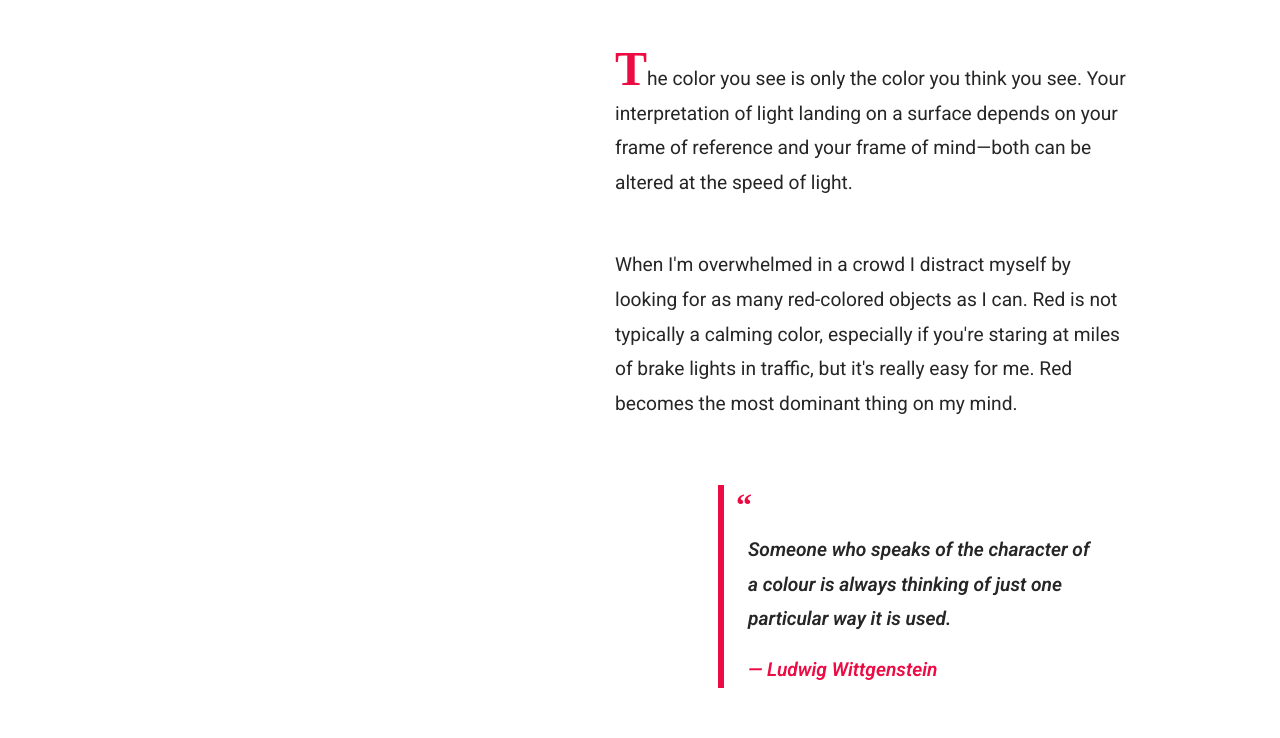
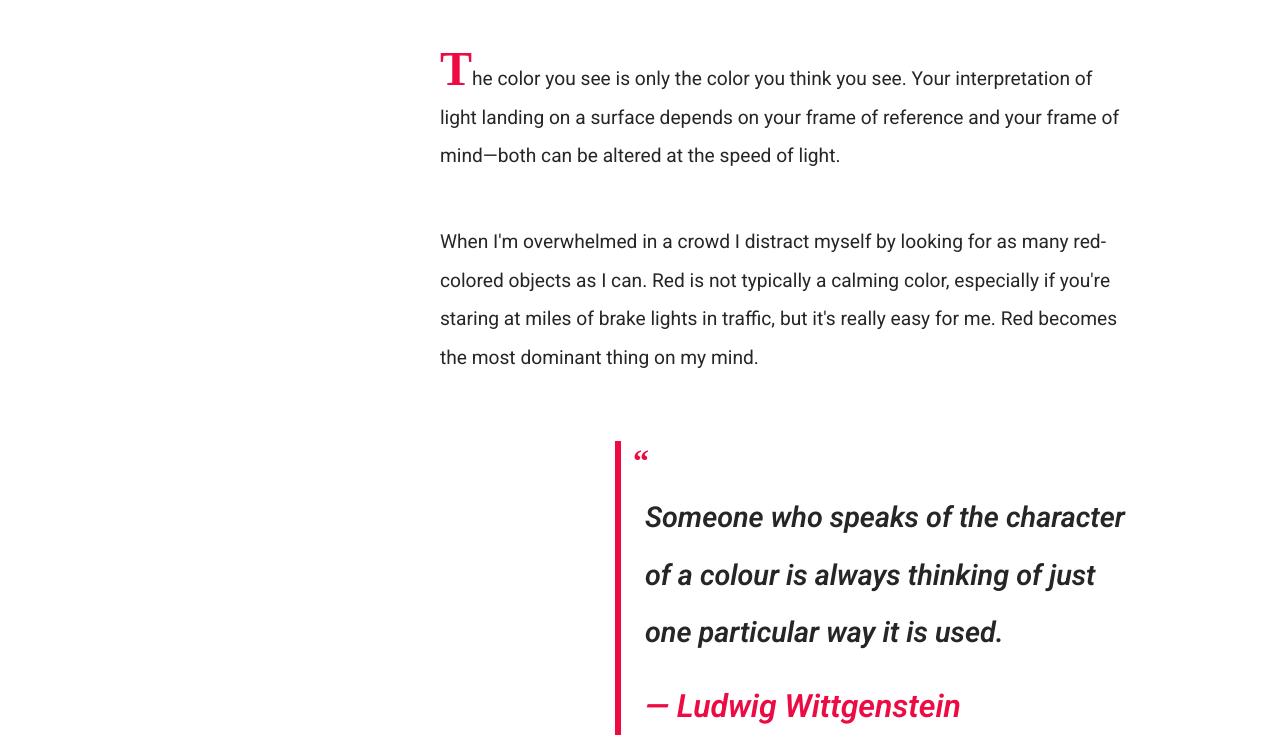
Before and after one commit to chareeselam/manuscript, a plain HTML site: page index.html in a window 1280 px wide. Shown: the part 1118-1856 px from the top of the page. Drawn offline with Linux system fonts and the light colour scheme; a web font is replaced by a local one.

Commit message:
Updated styles + simplified CSS

```diff
--- a/index.html
+++ b/index.html
@@ -116,7 +116,7 @@
 							<span class="outline yellow">the Eye</span>
 						</h2>
 						<p class="drop-cap">Our perceptions of people or objects in photographs change dramatically from black and white to color. If I see myself in a black and white photo, I am far less critical about my polychromatic flaws because they're filtered out. And if I see a colorized photograph of a historical figure or event, I'm surprised by how real they&nbsp;seem.</p>
-						<p>With the invention of movable type, the colorful heraldic language for coats of arms, was transferred into a <a href="https://en.wikipedia.org/wiki/Hatching_(heraldry)#Conventional_system" class="yellow">one-color hatching system</a> for books, wax seals, and coins. The graphic design duo <a href="http://www.dextersinister.org/index.html?id=35" class="yellow">Dexter Sinister</a> tested the transference of color data to one-color hatching by converting a László Moholy-Nagy panel that he originally “painted” over the phone with a&nbsp;manufacturer.</p>
+						<p>With the invention of movable type, the colorful heraldic language for coats of arms, was transferred into a <a href="https://en.wikipedia.org/wiki/Hatching_(heraldry)#Conventional_system" >one-color hatching system</a> for books, wax seals, and coins. The graphic design duo <a href="http://www.dextersinister.org/index.html?id=35" class="yellow">Dexter Sinister</a> tested the transference of color data to one-color hatching by converting a László Moholy-Nagy panel that he originally “painted” over the phone with a&nbsp;manufacturer.</p>
 						<p>In the <a href="https://www.xrite.com/hue-test" class="yellow">Farnsworth-Munsell test</a>, in which a subject has to arrange 100 hues on a continuous gradation scale, less than sixteen percent achieve a perfect score. According to Johannes Itten, one of Albers's instructors at the Weimar Bauhaus, distinguishing the many shades of a color depends on the sensitivity of the eye and “the response threshold of the observer.” In English, we only use about thirty names for colors in daily vocabulary, and only a “trained artist can discriminate and name a great many hues,” wrote Umberto Eco in “<a href="https://www.servinglibrary.org/journal/11/the-colors-we-see" class="yellow">The&nbsp;Colors&nbsp;We&nbsp;See</a>.”</p>
 						<p>Albers believed that developing a sensitive eye for color took practice, but it doesn't come without a bit of work: Illustrator <a href="https://tamarashopsin.com/" class="yellow">Tamara Shopsin</a> writes that Albers's exercises “were hard and time-consuming”; Sillman compared his <em class="italicize-text">Interaction of Color</em> to notes from a test kitchen: “To do his exercises, you first have to gather color swatches like ingredients, splice and dice them, layer them and shift them around to test them out on your&nbsp;eyeballs.”</p>
 					</section>
@@ -128,7 +128,7 @@
 						</h2>
 						<blockquote class="blockquote blue">
 							<p>When one becomes infatuated with the seven [spectral] colors, the mind is easily&nbsp;distracted.</p>
-							<footer>— <cite><a href="https://en.wikipedia.org/wiki/Masanobu_Fukuoka" class="blue"> Masanobu Fukuoka</a>, One-Straw Revolution</cite></footer>
+							<footer>— <cite><a href="https://en.wikipedia.org/wiki/Masanobu_Fukuoka" class="blue"> Masanobu Fukuoka</a>, <span class="nowrap">One - Straw Revolution</span></cite></footer>
 						</blockquote>
 						<p class="drop-cap">One of the most important organic farmers of the twentieth century, Fukuoka believed that viewing the colors of the world with “no-mind” — a state that recognizes the insufficiency of intellectual knowledge — helps one see the color of the colorless as&nbsp;color.</p>
 						<p>A flat gray surface can come to life through its small modulations of shading, which requires a visual sensitivity to tonal differences. The act of arranging the subtle differences is like arranging lengths of sticks or consecutive numbers, according to Wittgenstein, who once asked, “To what extent can we compare black and white to yellow, red, and&nbsp;blue?”</p>
--- a/style.css
+++ b/style.css
@@ -50,9 +50,9 @@ p{
     font-family:var(--font-sans);
     color: #262626;
     font-size: 1.2rem;
-    line-height: 1.8;
+    line-height: 2;
     font-weight: 400;
-    padding-left: 50%;
+    padding-left: 33%;
     margin-block: 3rem;
 }
 
@@ -64,9 +64,6 @@ h1{
     line-height: 1;
 }
 
-/* In my previous version, I did what I did for my blockquotes: each word in "Everyday Color Theory" had it's own left border.
-
-However, the borders were overlapping and bugged me because they weren't equal lengths. I used ChatGPT to see how I could create one singular line and divide it into 3 colors. */
 .stacked-title{
     display:inline-flex;
     flex-direction:column;
@@ -190,13 +187,16 @@ a.blue{
 .outline.blue   { -webkit-text-stroke-color: var(--blue); }
 
 blockquote{
-    margin-inline: 2rem;
+    margin-inline: 0rem;
     margin-block: 4rem;
 }
 
 blockquote p{
-    max-inline-size: 60ch;
-    margin-inline: auto;
+    font-weight: 600;
+    font-size:1.8rem;
+    font-style: italic;
+    max-inline-size: 100ch;
+    margin-inline: initial;
     padding-left: 0rem;
     font-style: italic;
     font-weight: 600;
@@ -205,16 +205,17 @@ blockquote p{
 
 blockquote footer {
     line-height: 1.8;
-    font-size: 1.2rem;
+    font-size: 1rem;
+    font-family: Roboto;
+    font-weight: 600;
+    font-size:2rem;
+    font-style: italic;
 }
 
 .blockquote{
-    font-family: Roboto;
-    font-weight: 600;
-    font-style: italic;
     padding-left: 1.5rem;
     border-left: 6px solid;
-    margin-inline-start:60%;
+    margin-inline-start:50%;
 }
 
 .blockquote::before{
@@ -262,17 +263,15 @@ header>p{
 }
 
 section:not(:first-child){
-    margin-top: 80px;
-    margin-bottom: 80px;
-    padding-left: 100px;
-    padding-right: 150px;
+    margin-block: 200px;
+    padding-inline-start: 100px;
+    padding-inline-end: 150px;
 }
 
 section:first-child{
-    margin-top: 80px;
-    margin-bottom: 80px;
-    padding-left: 100px;
-    padding-right: 150px;
+    margin-block: 80px;
+    padding-inline-start: 100px;
+    padding-inline-end: 150px;
 }
 
 h2.subhead{
@@ -302,6 +301,13 @@ body>footer{
     background-color: black;
 }
 
+.drop-cap::first-letter{
+    font-family:Gabarito;
+    font-size:3rem;
+    font-weight:600;
+    line-height: 1;
+}
+
 section > h2.red ~ p.drop-cap::first-letter{
     color: var(--red);
 }
@@ -310,13 +316,6 @@ section > h2.yellow ~ p.drop-cap::first-letter{
 }
 section > h2.blue ~ p.drop-cap::first-letter{
     color: var(--blue);
-}
-
-.drop-cap::first-letter{
-    font-family:Gabarito;
-    font-size:3rem;
-    font-weight:600;
-    line-height: 1;
 }
 
 .response p{
@@ -342,3 +341,8 @@ section > h2.blue ~ p.drop-cap::first-letter{
 section > p.drop-cap::first-letter{
     color: var(--red);
 }
+
+.nowrap {
+  white-space: nowrap;
+}
+/* Got it from my new best friend MDN*/
```
